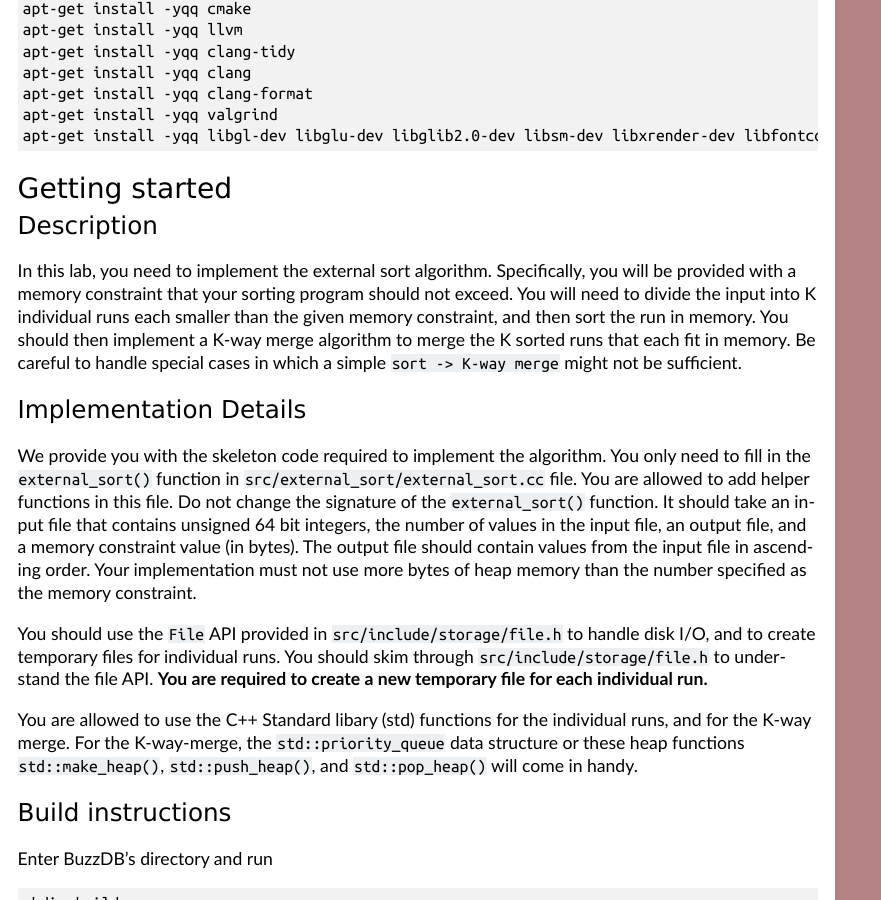
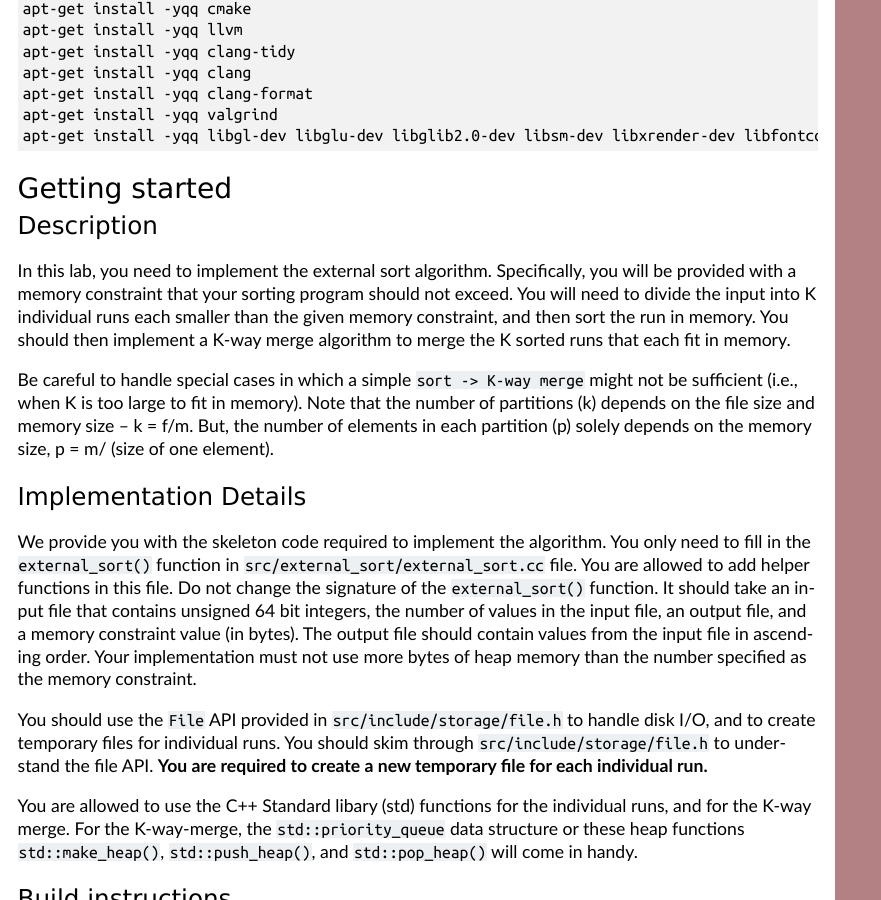
Before and after one commit to hershd23/buzzdb-docs, a Sphinx documentation site: the page built from docs/labs/lab1.rst, in a window 1280 px wide and 900 px high, scrolled down 730 px. Shown: the whole window, without its empty margins (0-881 px from the left). Built offline with Sphinx 7.4.7, drawn with Linux system fonts in a browser that asks for light colours.

Commit message:
Update lab1.rst

```diff
--- a/docs/labs/lab1.rst
+++ b/docs/labs/lab1.rst
@@ -37,7 +37,9 @@ Getting started
 Description
 ~~~~~~~~~~~
 
-In this lab, you need to implement the external sort algorithm. Specifically, you will be provided with a memory constraint that your sorting program should not exceed. You will need to divide the input into K individual runs each smaller than the given memory constraint, and then sort the run in memory. You should then implement a K-way merge algorithm to merge the K sorted runs that each fit in memory. Be careful to handle special cases in which a simple ``sort -> K-way merge`` might not be sufficient.
+In this lab, you need to implement the external sort algorithm. Specifically, you will be provided with a memory constraint that your sorting program should not exceed. You will need to divide the input into K individual runs each smaller than the given memory constraint, and then sort the run in memory. You should then implement a K-way merge algorithm to merge the K sorted runs that each fit in memory.
+
+Be careful to handle special cases in which a simple ``sort -> K-way merge`` might not be sufficient (i.e., when K is too large to fit in memory). Note that the number of partitions (k) depends on the file size and memory size -- k = f/m. But, the number of elements in each partition (p) solely depends on the memory size, p = m/ (size of one element).
 
 Implementation Details
 ~~~~~~~~~~~~~~~~~~~~~~
```
